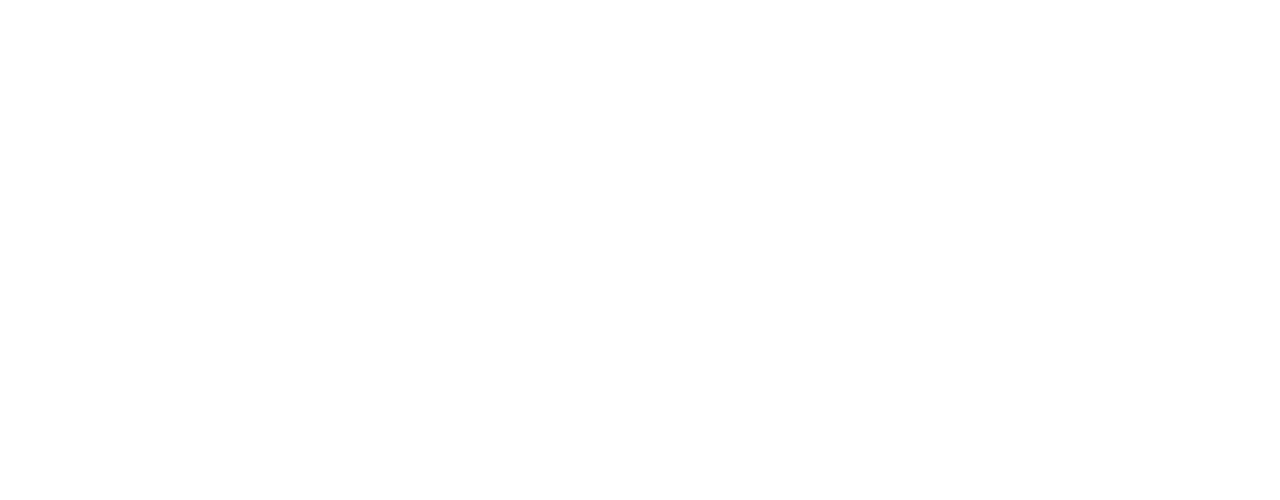
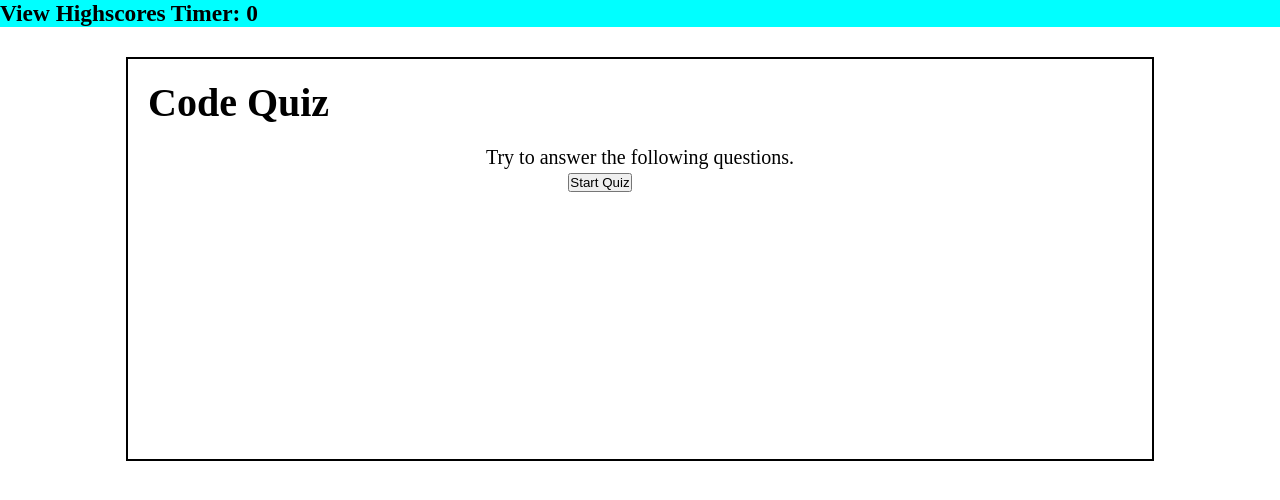
Before and after one commit to kvs1995/HWK4_KS_CodeQuiz, a plain HTML site: page index.html in a window 1280 px wide. Drawn offline with Linux system fonts and the light colour scheme.

Commit message:
base structure of HTML

```diff
--- a/assets/css/style.css
+++ b/assets/css/style.css
@@ -0,0 +1,45 @@
+* {
+    margin: 0;
+    padding:0;
+}
+
+body {
+    position:relative;
+    font-size: 20px;
+
+}
+
+h1,
+h2 {
+    margin:20px;
+}
+
+h3 {
+    display: inline;
+}
+main {
+    padding-left: 60px 0px;
+}
+header {
+    width: 100%;
+    background-color: aqua;
+    top: 0;
+    display: inline-block;
+}
+
+
+p {
+    text-align: center;
+}
+
+button {
+    margin-left: 43%;
+    position: relative;
+}
+.container {
+    height: 400px;
+    width:80%;
+    border: black solid 2px;
+    margin: 30px auto;
+
+}
--- a/index.html
+++ b/index.html
@@ -10,21 +10,19 @@
 </head>
 
 <body>
+    <header>
+        <h3>View Highscores</h3>
+        <h3>Timer: <span>0</span></h3>
+    </header>
 
-
+    <main>
+        <div class= "container">
+            <h1>Code Quiz</h1>
+            <p>Try to answer the following questions. </p>
+            <button>Start Quiz</button>
+        </div>
+    </main>
 
     <script type="text/javascript" src="assets/js/script.js"></script>
 </body>
 </html>
-
-<!-- //User Story  -->
-<!-- AS A coding boot camp student
-I WANT to take a timed quiz on JavaScript fundamentals that stores high scores
-SO THAT I can gauge my progress compared to my peers -->
-
-<!-- GIVEN I am taking a code quiz
-WHEN I click the start button >>>>  THEN a timer starts and I am presented with a question
-WHEN I answer a question >>>>>> THEN I am presented with another question
-WHEN I answer a question incorrectly >>>>>> THEN time is subtracted from the clock
-WHEN all questions are answered or the timer reaches 0 >>>>>> THEN the game is over
-WHEN the game is over >>>>>> THEN I can save my initials and my score -->
```
